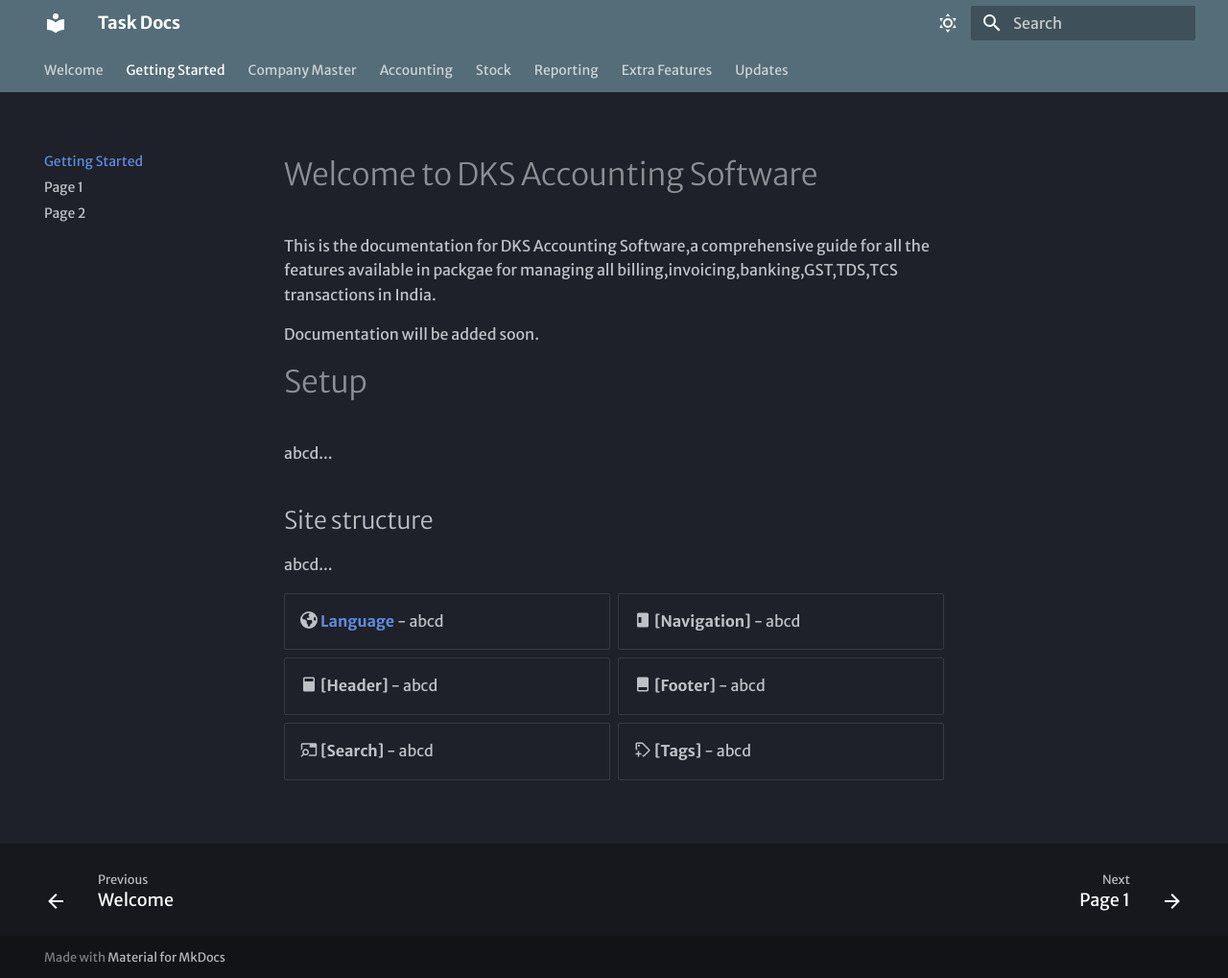
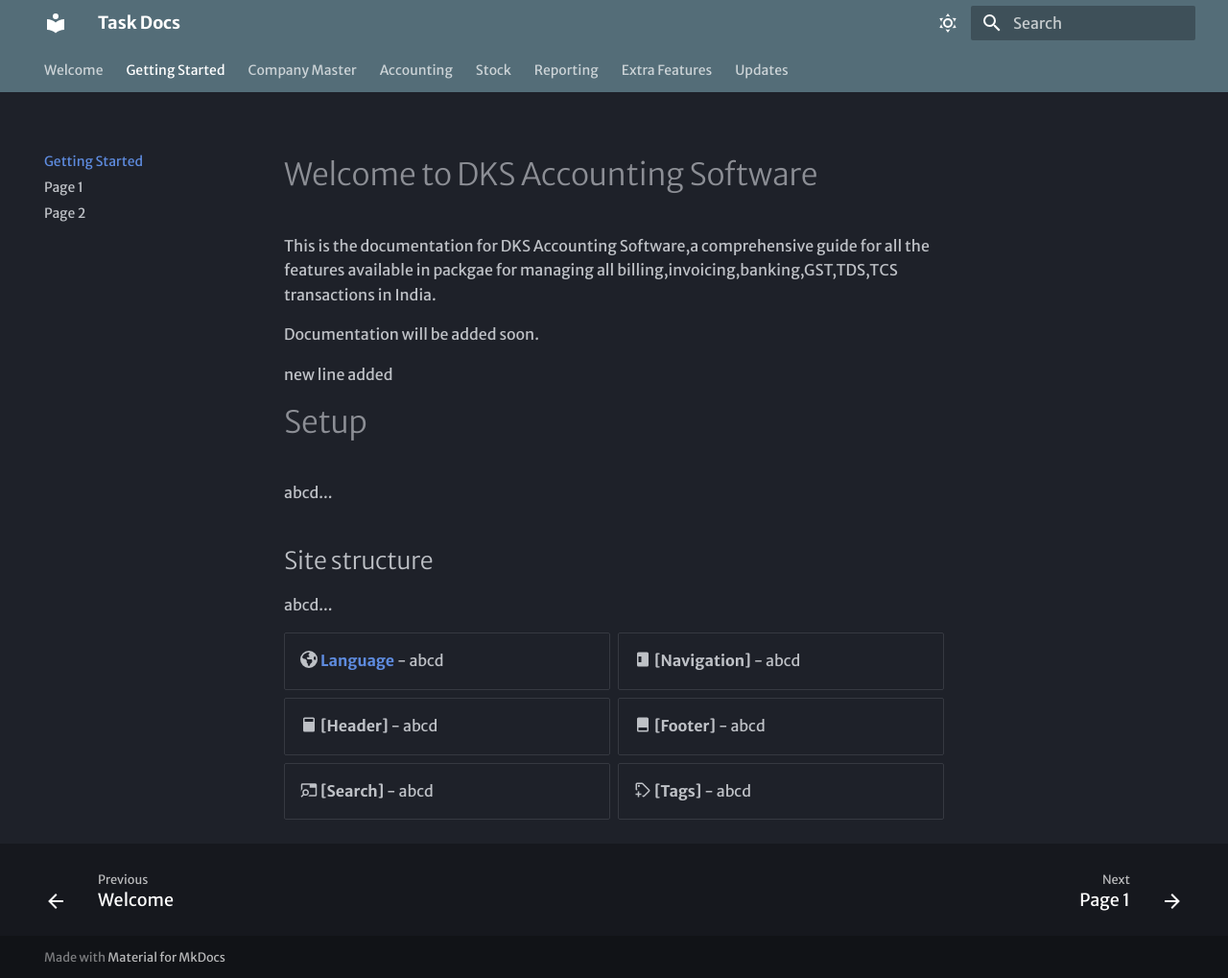
Before and after one commit to Lightning2902/mkdocs-task, an MkDocs documentation site: the page built from docs/getting_started.md, in a window 1280 px wide and 1019 px high. Shown: the whole window at 96% size. Built offline with MkDocs 1.6.1 and Material for MkDocs 9.7.7, drawn with Linux system fonts in a browser that asks for light colours; some web fonts are replaced.

Commit message:
new line added

```diff
--- a/docs/getting_started.md
+++ b/docs/getting_started.md
@@ -7,6 +7,8 @@
 This is the documentation for DKS Accounting Software,a comprehensive guide for all the features available in packgae for managing all billing,invoicing,banking,GST,TDS,TCS transactions in India.
 
 Documentation will be added soon.
+
+new line added
 
 
 # Setup <a id="setup"></a><span class="hover-reveal icon-link">[:fontawesome-solid-paragraph:](#setup)</span>
```
